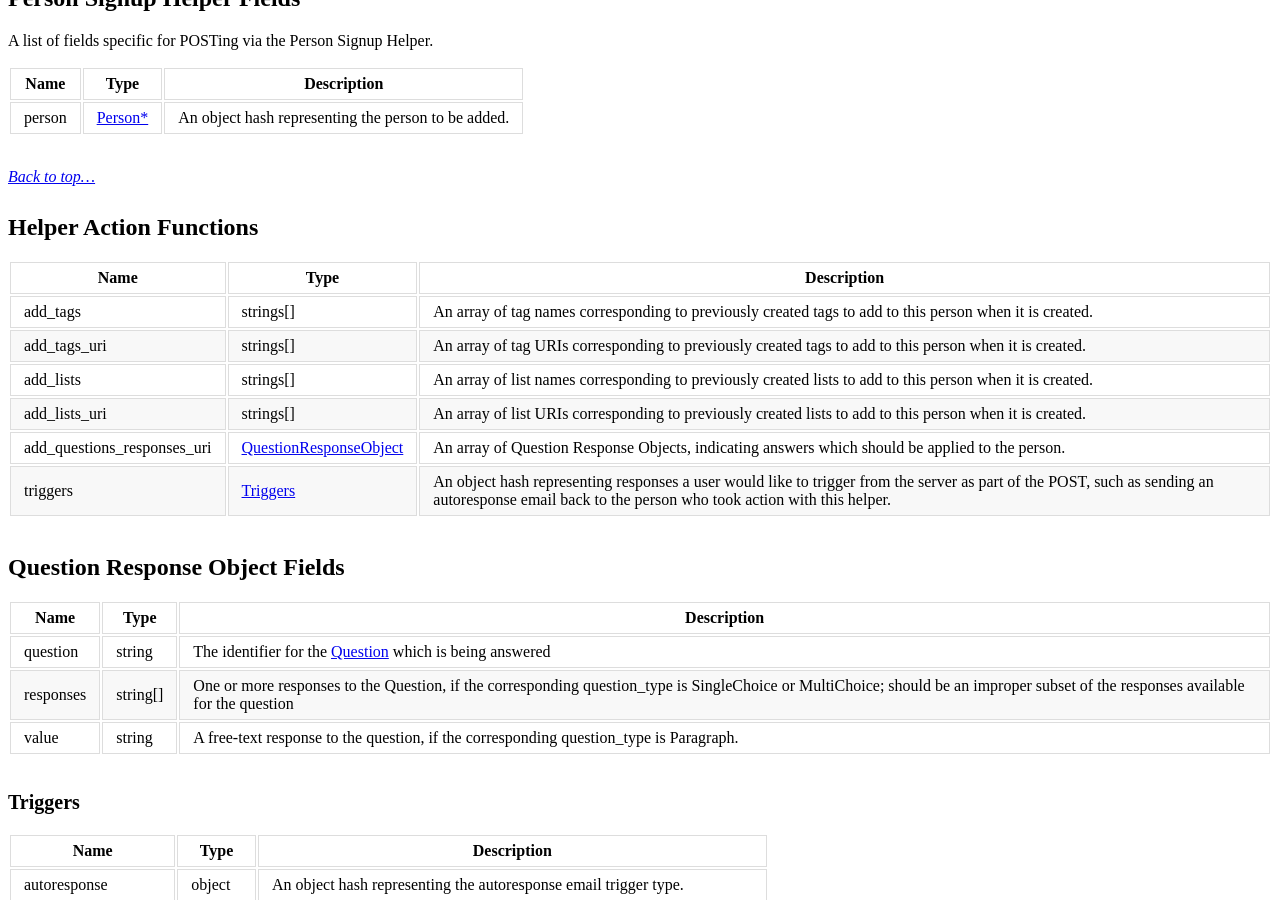
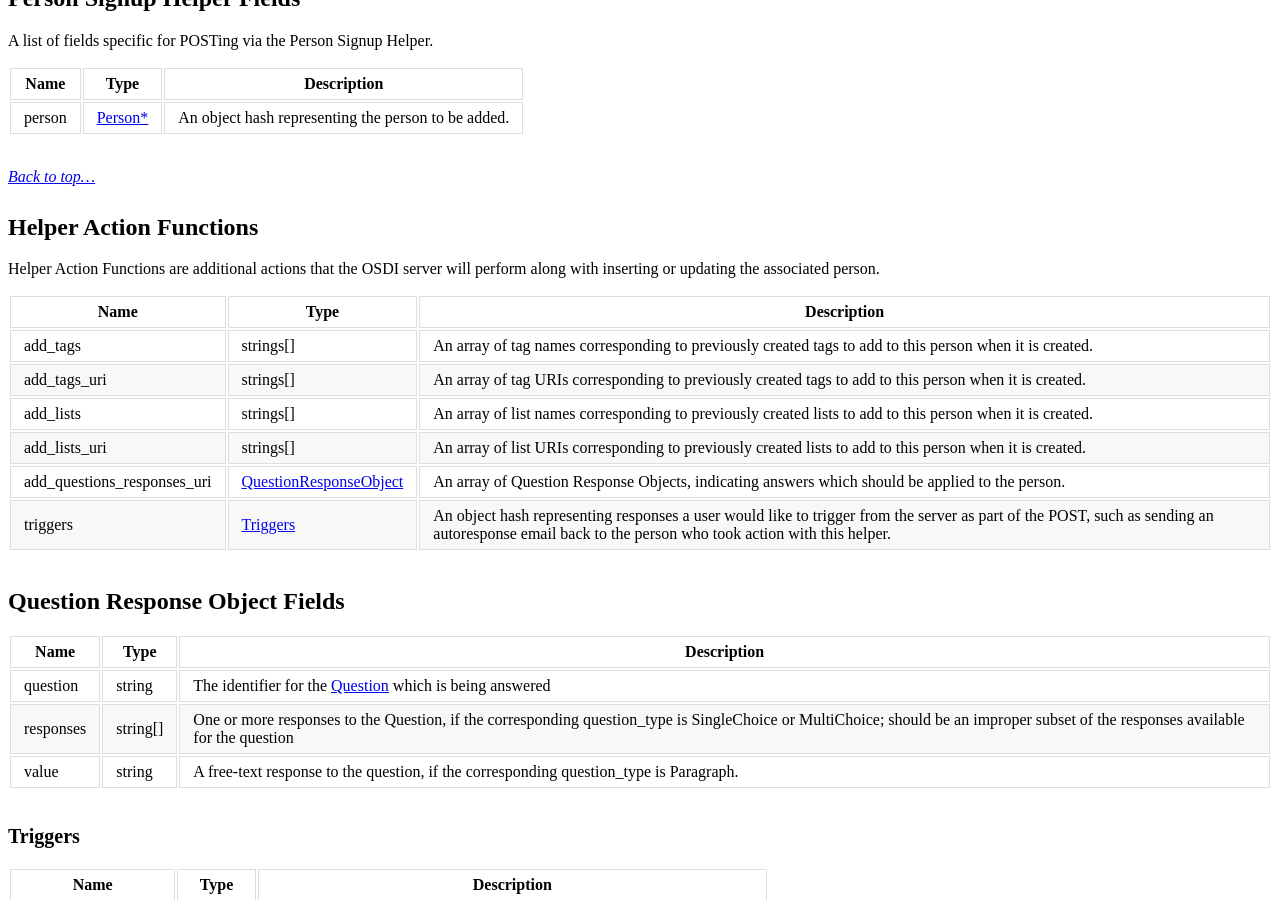
Before and after one commit to opensupporter/osdi-docs, a Jekyll site: the page built from person_signup.md, in a window 1280 px wide and 900 px high, scrolled down 1673 px. Built offline with Jekyll 4.4.1, drawn with Linux system fonts in a browser that asks for light colours; a style sheet for code colours, icons or effects is not loaded.

Commit message:
explanatory text for helper action functions

```diff
--- a/_includes/helper_action_functions.md
+++ b/_includes/helper_action_functions.md
@@ -1,3 +1,5 @@
+
+Helper Action Functions are additional actions that the OSDI server will perform along with inserting or updating the associated person.
 
 |Name          |Type      |Description
 |-----------    |-----------|--------------
```
